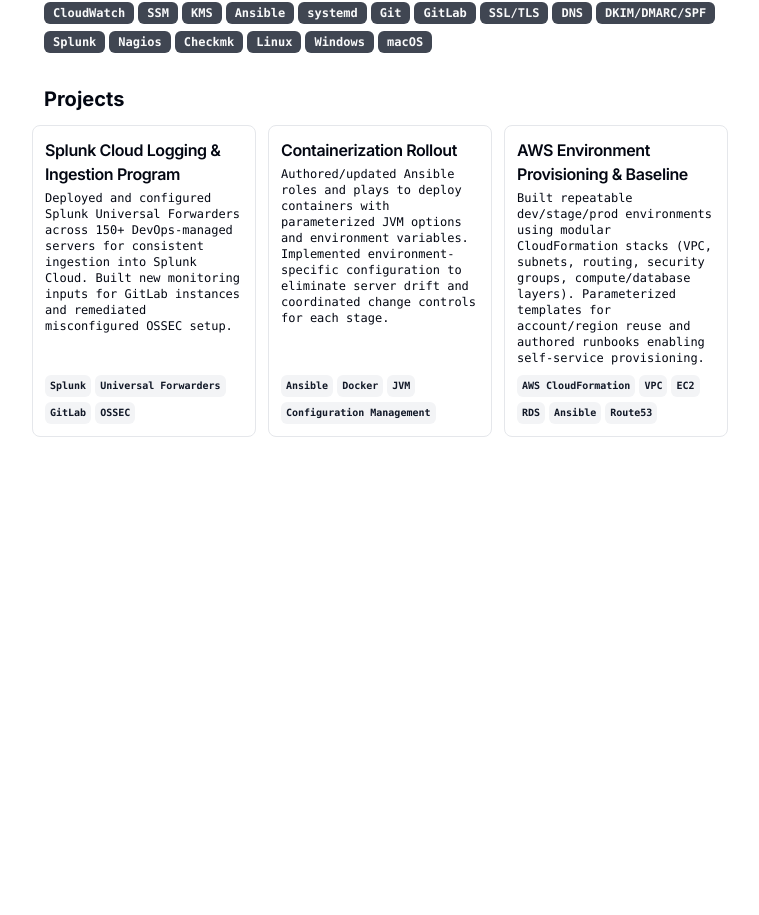
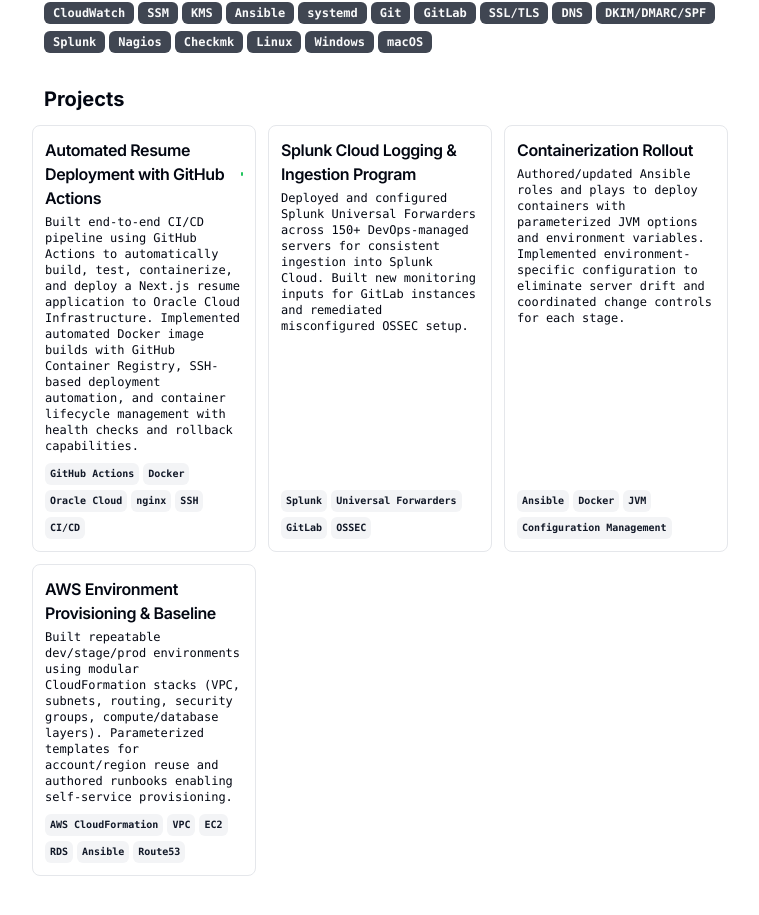
Before and after one commit to hagrace4/resume, a Next.js app: page / in a window 1280 px wide. Shown: the part 1198-2113 px from the top of the page, without its empty margins (260-1019 px from the left). Before the commit the page ends 1699 px from the top, so only its background shows below. Built offline with nearby package versions, Linux system fonts and the light colour scheme.

Commit message:
Add GitHub Actions CI/CD project to resume
- Add automated resume deployment project
- Highlight GitHub Actions, Docker, Oracle Cloud skills
- Include link to GitHub repository
- Position as first project to showcase recent work

```diff
--- a/src/data/resume-data.tsx
+++ b/src/data/resume-data.tsx
@@ -146,6 +146,23 @@
   ],
   projects: [
     {
+      title: "Automated Resume Deployment with GitHub Actions",
+      techStack: [
+        "GitHub Actions",
+        "Docker",
+        "Oracle Cloud",
+        "nginx",
+        "SSH",
+        "CI/CD",
+      ],
+      description:
+        "Built end-to-end CI/CD pipeline using GitHub Actions to automatically build, test, containerize, and deploy a Next.js resume application to Oracle Cloud Infrastructure. Implemented automated Docker image builds with GitHub Container Registry, SSH-based deployment automation, and container lifecycle management with health checks and rollback capabilities.",
+      link: {
+        label: "github.com",
+        href: "https://github.com/hagrace4/resume",
+      },
+    },
+    {
       title: "Splunk Cloud Logging & Ingestion Program",
       techStack: ["Splunk", "Universal Forwarders", "GitLab", "OSSEC"],
       description:
```
